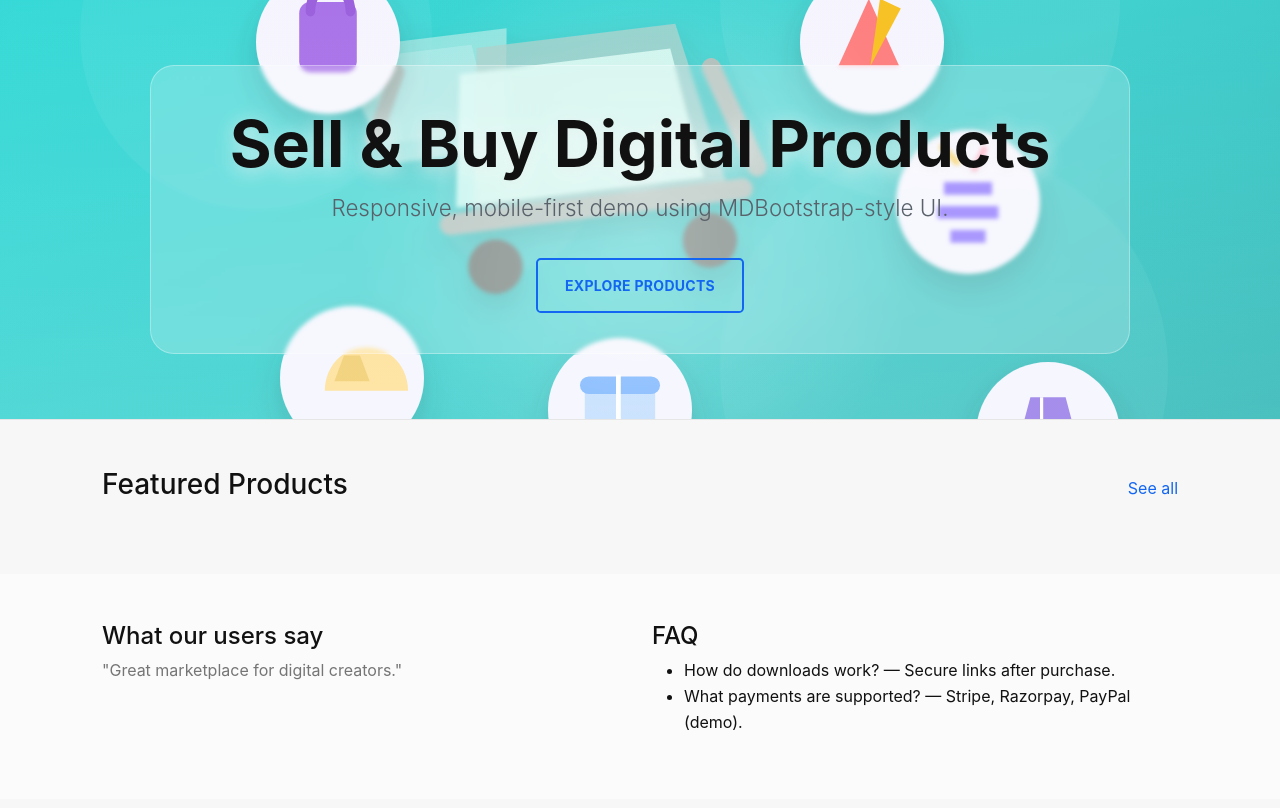
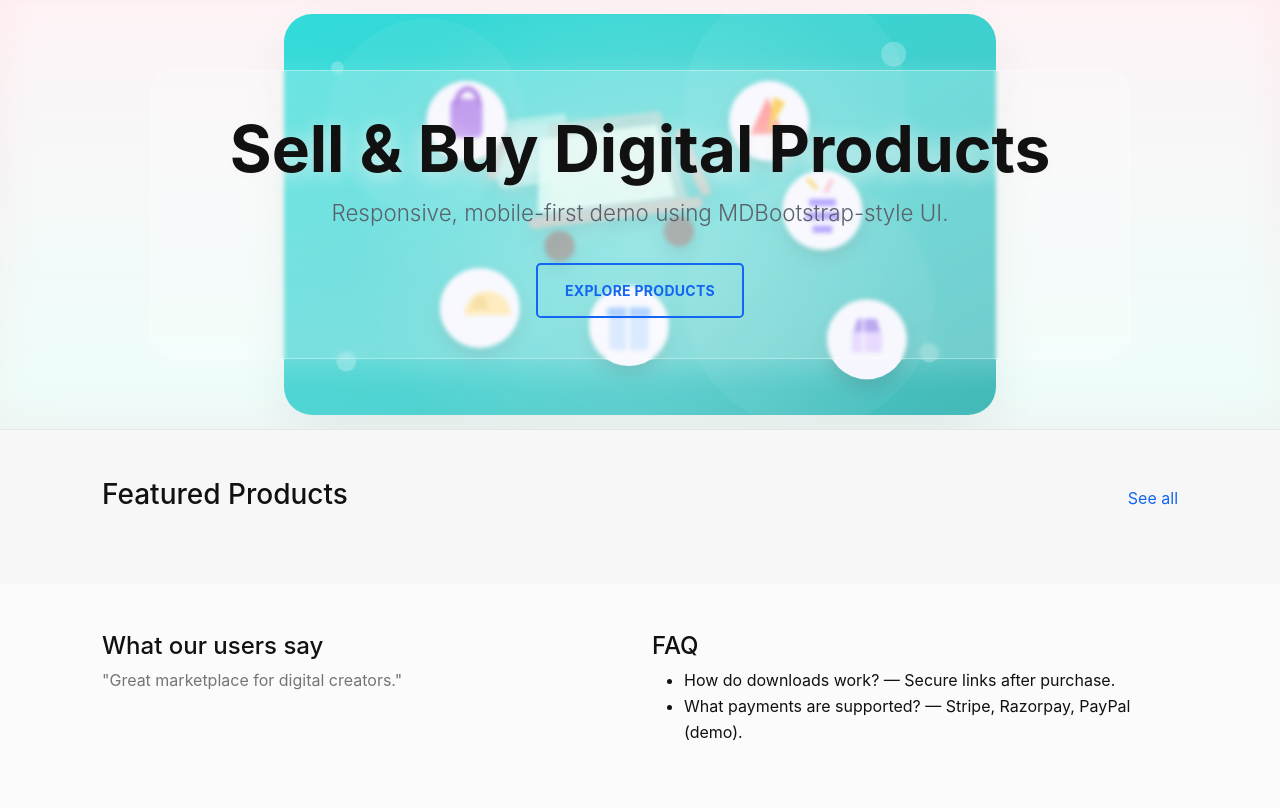
Before and after one commit to sohagmorning/eco-back, a PHP site: page / in a window 1280 px wide. Shown: the part 61-869 px from the top of the page. Run offline with PHP 8.4, Linux system fonts and the light colour scheme.

Commit message:
Fit hero background artwork inside hero box

```diff
--- a/styles.css
+++ b/styles.css
@@ -7,11 +7,11 @@ body{margin:0;color:#111;background:#f7f7f7}
 .site-menu-list .list-group-item{border:0;padding:1rem 1.25rem;font-weight:600}
 .site-menu-list .list-group-item + .list-group-item{border-top:1px solid #f0f0f0}
 .offcanvas{width:min(88vw,320px)}
-.hero{position:relative;padding:4.5rem 1rem;text-align:center;background:linear-gradient(180deg,rgba(255,241,244,.92),rgba(230,255,250,.95));border-bottom:1px solid #e6e6e6;box-shadow:inset 0 -18px 40px rgba(255,182,193,.18);overflow:hidden;min-height:420px;display:flex;align-items:center;justify-content:center}
-.hero-art{position:absolute;inset:0;width:100%;height:100%;object-fit:cover;opacity:.96;pointer-events:none;user-select:none}
+.hero{position:relative;padding:4.5rem 1rem;text-align:center;background:linear-gradient(180deg,rgba(255,241,244,.92),rgba(230,255,250,.95));border-bottom:1px solid #e6e6e6;box-shadow:inset 0 -18px 40px rgba(255,182,193,.18);overflow:hidden;min-height:430px;display:flex;align-items:center;justify-content:center}
+.hero-art{position:absolute;inset:14px; width:auto; height:auto; max-width:calc(100% - 28px); max-height:calc(100% - 28px); margin:auto; object-fit:cover; border-radius:28px; opacity:.98; pointer-events:none; user-select:none; box-shadow:0 20px 60px rgba(0,0,0,.08)}
 .hero::before{content:"";position:absolute;inset:0;background:linear-gradient(180deg,rgba(255,255,255,.06),rgba(255,255,255,.12));pointer-events:none;z-index:1}
 .hero::after{content:"";position:absolute;inset:0;background:radial-gradient(circle at 50% 55%, rgba(255,255,255,.25), transparent 42%), linear-gradient(180deg, rgba(255,255,255,.06), rgba(255,255,255,.1));pointer-events:none}
-.hero .container{position:relative;z-index:2;padding:2.5rem 1.5rem;max-width:980px;background:rgba(255,255,255,.20);backdrop-filter:blur(2px);border-radius:24px;border:1px solid rgba(255,255,255,.32)}
+.hero .container{position:relative;z-index:2;padding:2.5rem 1.5rem;max-width:980px;background:rgba(255,255,255,.26);backdrop-filter:blur(2px);border-radius:24px;border:1px solid rgba(255,255,255,.34);box-shadow:0 8px 30px rgba(255,255,255,.22)}
 .hero h1,.hero p,.hero a{position:relative;z-index:2}
 .hero .display-5{font-size:clamp(2rem,5vw,4rem);text-shadow:0 3px 18px rgba(255,255,255,.7), 0 2px 12px rgba(0,0,0,.05)}
 .hero .lead{font-size:clamp(1.05rem,2vw,1.4rem);color:#59616a!important;max-width:760px;margin-inline:auto}
```
